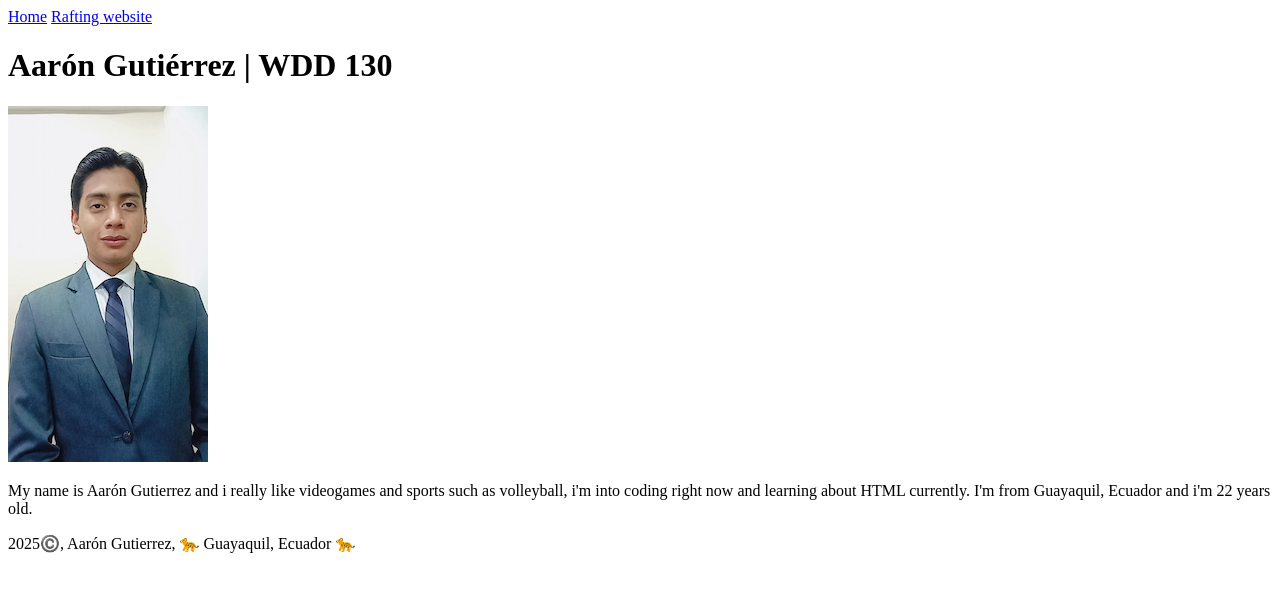
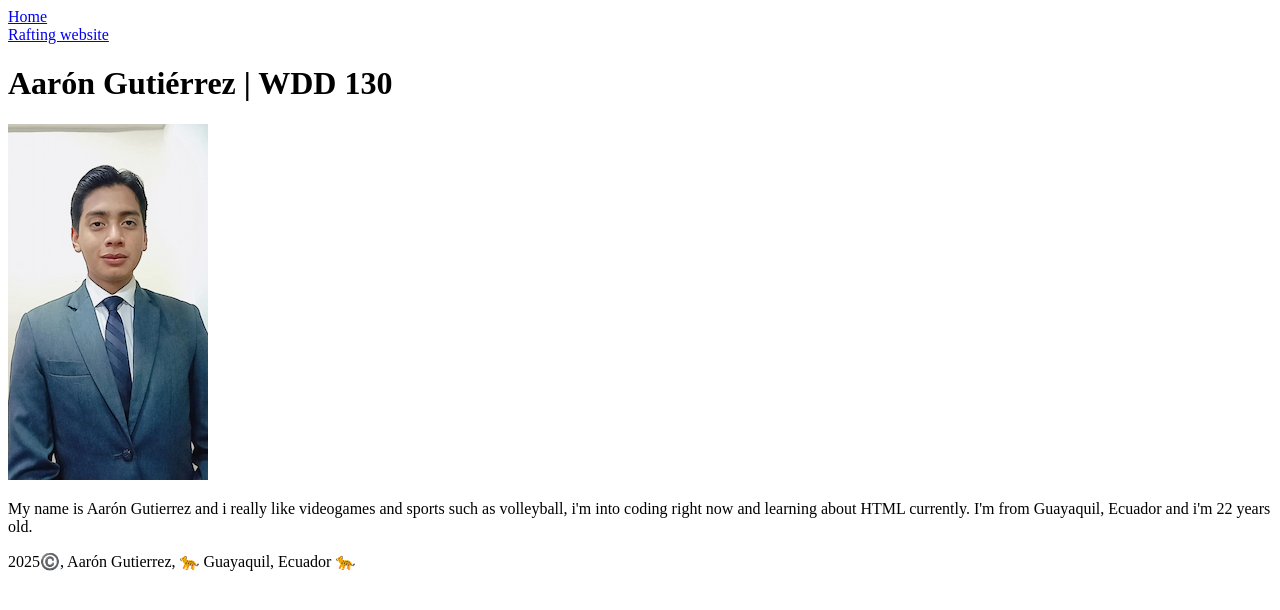
Before and after one commit to Asgu1/wdd130, a plain HTML site: page index.html in a window 1280 px wide. Drawn offline with Linux system fonts and the light colour scheme.

Commit message:
link added

```diff
--- a/index.html
+++ b/index.html
@@ -5,12 +5,13 @@
     <meta charset="UTF-8">
     <meta name="viewport" content="width=device-width, initial-scale=1.0">
     <title> Aarón Gutiérrez | WDD 130 </title>
+    <link rel="stylesheet" href="styles/styles.css">
 </head>
 
 <body>
     <header>
-        <a href="#"> Home</a>
-        <a href="wwr/"> Rafting website </a>
+        <nav><a href="#"> Home</a> </nav>
+        <nav><a href="wwr/"> Rafting website </a></nav>
     </header>
     <main>
         <h1> Aarón Gutiérrez | WDD 130 </h1>
```
